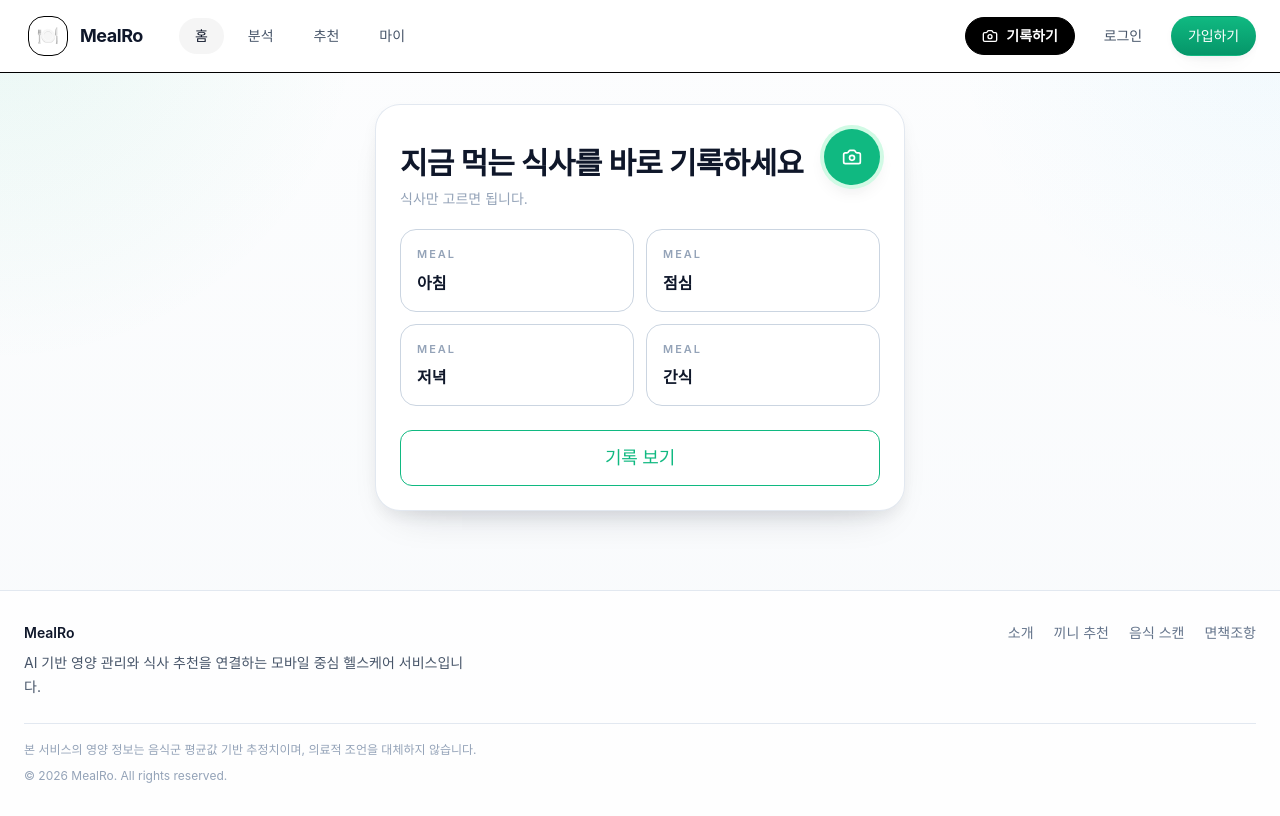
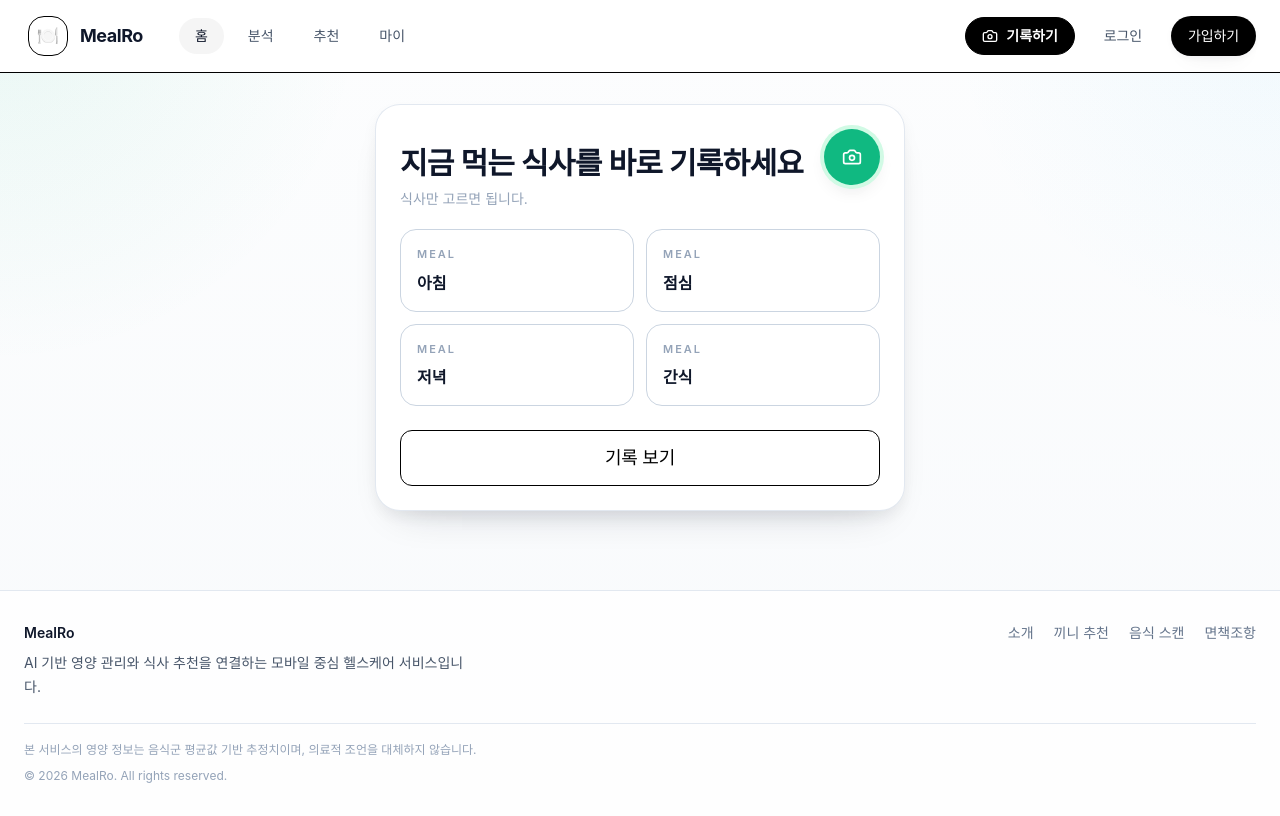
Before and after one commit to sjwoo1999/MealRo, a Next.js app: page / in a window 1280 px wide. Built offline with nearby package versions, Linux system fonts and the light colour scheme; no server answers; the database is empty; a web font is replaced by a local one.

Commit message:
Fix Korean line breaks and button styles

```diff
--- a/src/app/item/[id]/page.tsx
+++ b/src/app/item/[id]/page.tsx
@@ -53,7 +53,7 @@ export default async function ItemPage({ params }: ItemPageProps) {
             {/* Item Header */}
             <div className="bg-white dark:bg-slate-800 rounded-xl p-6 border border-slate-200 dark:border-slate-700 mb-6">
                 <div className="flex items-start justify-between gap-4 mb-4">
-                    <h1 className="text-2xl font-bold text-slate-900 dark:text-white">
+                    <h1 className="text-2xl font-bold text-slate-900 dark:text-white break-keep">
                         {item.name}
                     </h1>
                     <GradeBadge grade={grade} size="lg" showLabel />
@@ -80,7 +80,7 @@ export default async function ItemPage({ params }: ItemPageProps) {
             {/* Nutrition Info */}
             {nutrition && (
                 <div className="bg-white dark:bg-slate-800 rounded-xl p-6 border border-slate-200 dark:border-slate-700 mb-6">
-                    <h2 className="font-semibold text-slate-900 dark:text-white mb-4">
+                    <h2 className="font-semibold text-slate-900 dark:text-white mb-4 break-keep">
                         영양 정보 (100g 기준)
                     </h2>
 
@@ -100,7 +100,7 @@ export default async function ItemPage({ params }: ItemPageProps) {
 
             {/* External Link CTA */}
             <div className="bg-white dark:bg-slate-800 rounded-xl p-6 border border-slate-200 dark:border-slate-700">
-                <h2 className="font-semibold text-slate-900 dark:text-white mb-4">
+                <h2 className="font-semibold text-slate-900 dark:text-white mb-4 break-keep">
                     구매하기
                 </h2>
 
--- a/src/app/mypage/page.tsx
+++ b/src/app/mypage/page.tsx
@@ -84,6 +84,7 @@ export default function MyPage() {
                             variant="outline"
                             leftIcon={<RefreshCcw className="h-4 w-4" />}
                             onClick={() => {
+                                if (!window.confirm('테스터 ID를 초기화하면 기존 기록이 연결되지 않습니다. 계속할까요?')) return;
                                 clearAnonymousUserId();
                                 window.location.reload();
                             }}
@@ -107,7 +108,7 @@ function ActionLink({
     description: string;
 }) {
     return (
-        <Link href={href} className="block rounded-[20px] border border-black bg-slate-50 p-4 transition-colors hover:bg-white">
+        <Link href={href} className="block rounded-[20px] border border-black bg-slate-50 p-4 transition-colors hover:bg-white focus-visible:outline-none focus-visible:ring-2 focus-visible:ring-black focus-visible:ring-offset-2">
             <div className="flex items-start justify-between gap-3">
                 <div>
                     <p className="font-semibold text-slate-900">{title}</p>
--- a/src/app/page.tsx
+++ b/src/app/page.tsx
@@ -15,7 +15,7 @@ export default function HomePage() {
                 <section className="ui-card rounded-3xl border-none p-6 shadow-md bg-surface ring-1 ring-line">
                     <div className="flex items-start justify-between gap-4">
                         <div>
-                            <h1 className="mt-4 text-3xl font-semibold tracking-tight text-copy">
+                            <h1 className="mt-4 text-3xl font-semibold tracking-tight text-copy break-keep">
                                 지금 먹는 식사를 바로 기록하세요
                             </h1>
                             <p className="mt-2 text-sm text-copy-subtle">
--- a/src/styles/globals.css
+++ b/src/styles/globals.css
@@ -354,13 +354,13 @@ body {
   }
 
   .ui-button-primary {
-    background: linear-gradient(180deg, var(--color-accent), var(--color-accent-hover));
+    background: #000;
     color: #fff;
     box-shadow: var(--shadow-sm);
   }
 
   .ui-button-primary:hover {
-    background: linear-gradient(180deg, var(--color-accent-hover), var(--color-primary-strong));
+    background: #222;
     box-shadow: var(--shadow-md);
     transform: translateY(-1px);
   }
@@ -379,12 +379,12 @@ body {
 
   .ui-button-outline {
     background: rgba(255, 255, 255, 0.72);
-    color: var(--color-accent);
-    border-color: var(--color-accent);
+    color: #000;
+    border-color: #000;
   }
 
   .ui-button-outline:hover {
-    background: var(--color-accent-soft);
+    background: #f5f5f5;
   }
 
   .ui-button-ghost {
```
